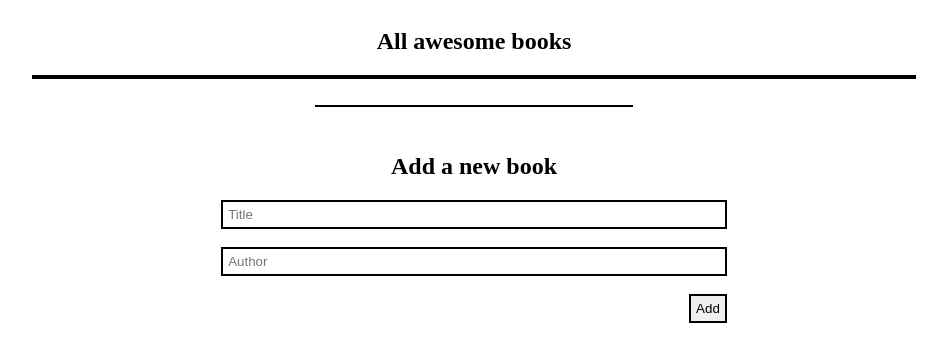
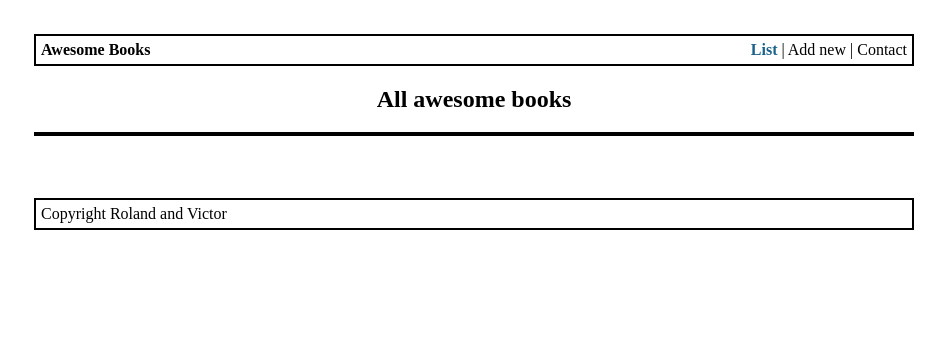
Before and after one commit to rolandfbk/awesome-books, a website: page index.html in a window 1280 px wide. Shown: the whole page, without its empty margins (166-1113 px from the left). Drawn offline with Linux system fonts and the light colour scheme.

Commit message:
updated the index file and created the application.js file

```diff
--- /dev/null
+++ b/application.js
@@ -0,0 +1,43 @@
+function load() {
+  document.getElementById('add-book').style.display = 'none';
+  document.getElementById('contact-info').style.display = 'none';
+  let menu = document.querySelector('a');
+  menu.style.color = '#1b628b';
+  menu.style.fontWeight = 'bold';
+}
+
+function displayList(list) {
+  document.getElementById('book-list').style.display = 'flex';
+  document.getElementById('add-book').style.display = 'none';
+  document.getElementById('contact-info').style.display = 'none';
+  list.style.color = '#1b628b';
+  list.style.fontWeight = 'bold';
+  document.getElementById('add').style.color = '#000';
+  document.getElementById('add').style.fontWeight = 'normal';
+  document.getElementById('contact').style.color = '#000';
+  document.getElementById('contact').style.fontWeight = 'normal';
+}
+
+function displayAdd(add) {
+  document.getElementById('book-list').style.display = 'none';
+  document.getElementById('add-book').style.display = 'block';
+  document.getElementById('contact-info').style.display = 'none';
+  add.style.color = '#1b628b';
+  add.style.fontWeight = 'bold';
+  document.getElementById('list').style.color = '#000';
+  document.getElementById('list').style.fontWeight = 'normal';
+  document.getElementById('contact').style.color = '#000';
+  document.getElementById('contact').style.fontWeight = 'normal';
+}
+
+function displayContact(contact) {
+  document.getElementById('book-list').style.display = 'none';
+  document.getElementById('add-book').style.display = 'none';
+  document.getElementById('contact-info').style.display = 'flex';
+  contact.style.color = '#1b628b';
+  contact.style.fontWeight = 'bold';
+  document.getElementById('add').style.color = '#000';
+  document.getElementById('add').style.fontWeight = 'normal';
+  document.getElementById('list').style.color = '#000';
+  document.getElementById('list').style.fontWeight = 'normal';
+}
--- a/index.html
+++ b/index.html
@@ -1,37 +1,70 @@
 <!DOCTYPE html>
 <html lang="en">
   <head>
-    <meta charset="UTF-8">
-    <meta http-equiv="X-UA-Compatible" content="IE=edge">
-    <meta name="viewport" content="width=device-width, initial-scale=1.0">
+    <meta charset="UTF-8" />
+    <meta http-equiv="X-UA-Compatible" content="IE=edge" />
+    <meta name="viewport" content="width=device-width, initial-scale=1.0" />
     <title>Awesome Books</title>
-    <link href="style.css" rel="stylesheet">
+    <link href="style.css" rel="stylesheet" />
   </head>
-<body>
-    <section>
+  <body onload="load()">
+    <section class="navigation">
+      <nav class="nav">
+        <div><b>Awesome Books</b></div>
+        <div>
+          <a href="#" id="list" onclick="displayList(this)">List</a> | <a href="#" id="add" onclick="displayAdd(this)">Add new</a> | <a href="#" id="contact" onclick="displayContact(this)">Contact</a>
+        </div>
+      </nav>
+    </section>
+    <section class="book-list" id="book-list">
       <h1 class="title">All awesome books</h1>
       <table class="books-record">
-        <tbody id="books-record">
+        <tbody id="books-record"></tbody>
+      </table>
+      <br />
 
-        </tbody>
-    </table>
-    <br>
-    <hr>
     </section>
-    <br>
+    <section class="add-book" id="add-book">
+      <br />
       <div class="bookForm">
         <h2>Add a new book</h2>
         <form id="bookForm">
-            <div><input id="bookTitle" type="text" placeholder="Title" required></div>
-            <br>
-            <div><input id="bookAuthor" type="text" placeholder="Author" required></div>
-            <br>
-            <div class="btnSubmit"><button id="addButton" type="submit">Add</button></div>
+          <div>
+            <input id="bookTitle" type="text" placeholder="Title" required />
+          </div>
+          <br />
+          <div>
+            <input id="bookAuthor" type="text" placeholder="Author" required />
+          </div>
+          <br />
+          <div class="btnSubmit">
+            <button id="addButton" type="submit">Add</button>
+          </div>
         </form>
       </div>
+    </section>
+    <section class="contact-info" id="contact-info">
+      <h2>Contact information</h2>
+      <article>
+        <h3>Victor Damola</h3>
+        GitHub: <a href="https://github.com/V0pe" target="blank">@V0pe</a> <br>
+        Twitter: <a href="https://twitter.com/de_vope" target="blank">@de_vope_</a> <br>
+        LinkedIn: <a href="https://linkedin.com/in/victor-damola-aderibigbe-27931ab0" target="blank">Victor Damola</a>
+      </article>
+      <article>
+        <h3>Roland Ossisa Yuma</h3>
+        GitHub: <a href="https://github.com/rolandfbk" target="blank">@rolandfbk</a> <br>
+        Twitter: <a href="https://twitter.com/rolandfbk" target="blank">@rolandfbk</a> <br>
+        LinkedIn: <a href="linkedin.com/in/roland-ossisa-yuma-4595547b" target="blank">Roland Ossisa Yuma</a>
+      </article>
+    </section>
+    <section class="footer">
+      <footer>
+        Copyright Roland and Victor
+      </footer>
+    </section>
 
-
+    <script src="application.js"></script>
     <script src="index.js"></script>
-
   </body>
 </html>
--- a/style.css
+++ b/style.css
@@ -1,4 +1,10 @@
-section {
+body {
+  padding-left: 15%;
+  padding-right: 15%;
+  padding-top: 2%;
+}
+
+.book-list {
   display: flex;
   flex-direction: column;
 }
@@ -8,8 +14,8 @@ section {
 }
 
 .books-record {
-  width: 70%;
   align-self: center;
+  width: 100%;
   border: 2px solid #000;
   border-spacing: 0;
 }
@@ -37,7 +43,7 @@ hr {
 }
 
 form {
-  width: 40%;
+  width: 50%;
 }
 
 .btnSubmit {
@@ -58,4 +64,45 @@ input {
 #addButton {
   border: 2px solid #000;
   padding: 5px;
+  padding-left: 15px;
+  padding-right: 15px;
 }
+
+.contact-info {
+  display: flex;
+  flex-direction: column;
+  align-items: center;
+}
+
+article {
+  text-align: left;
+}
+
+.navigation {
+  display: flex;
+  justify-content: center;
+}
+
+.nav {
+  display: flex;
+  justify-content: space-between;
+  align-self: center;
+  width: 100%;
+  border: 2px solid #000;
+  padding: 5px;
+}
+
+a {
+  text-decoration: none;
+  color: #000;
+}
+
+.hide {
+  display: none;
+}
+
+footer {
+  border: 2px solid #000;
+  padding: 5px;
+  margin-top: 5%;
+}
```
Also changed, not shown: book.js (deleted, +0 -9 lines). Lines whose indentation alone changed are shown as unchanged.
